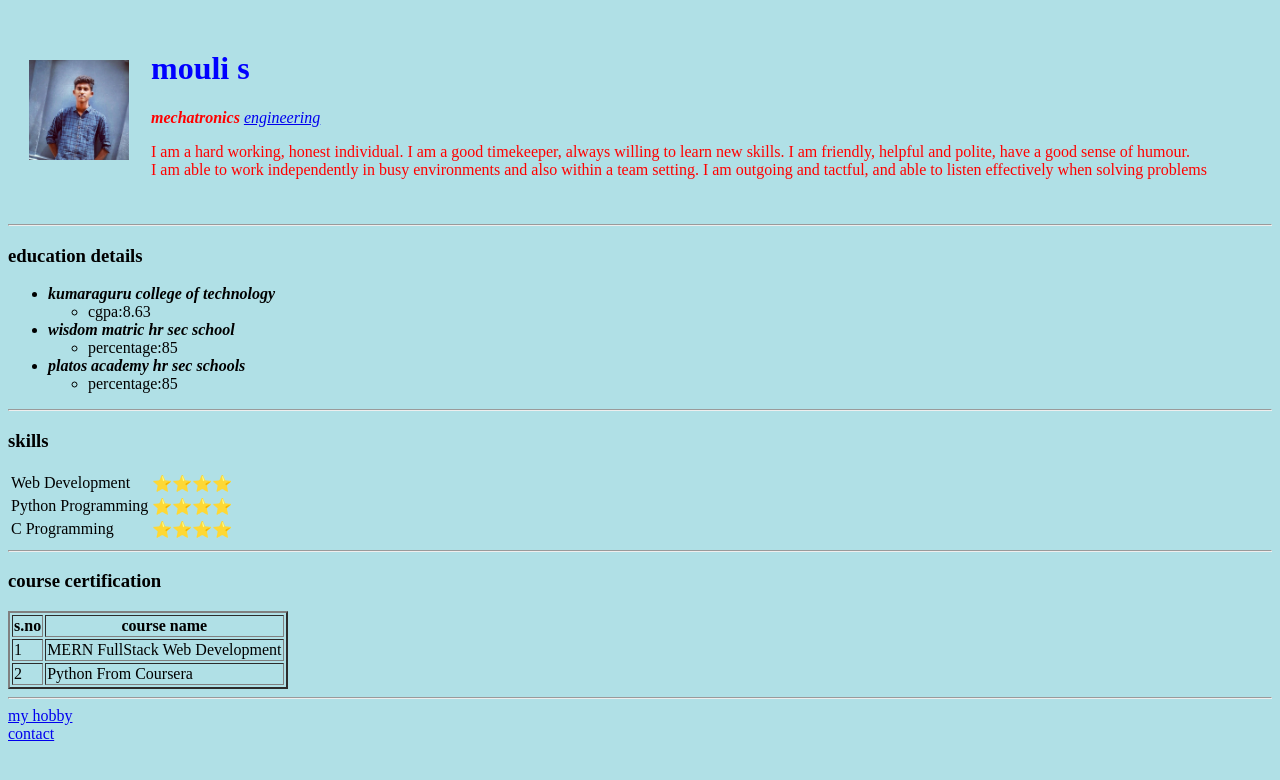
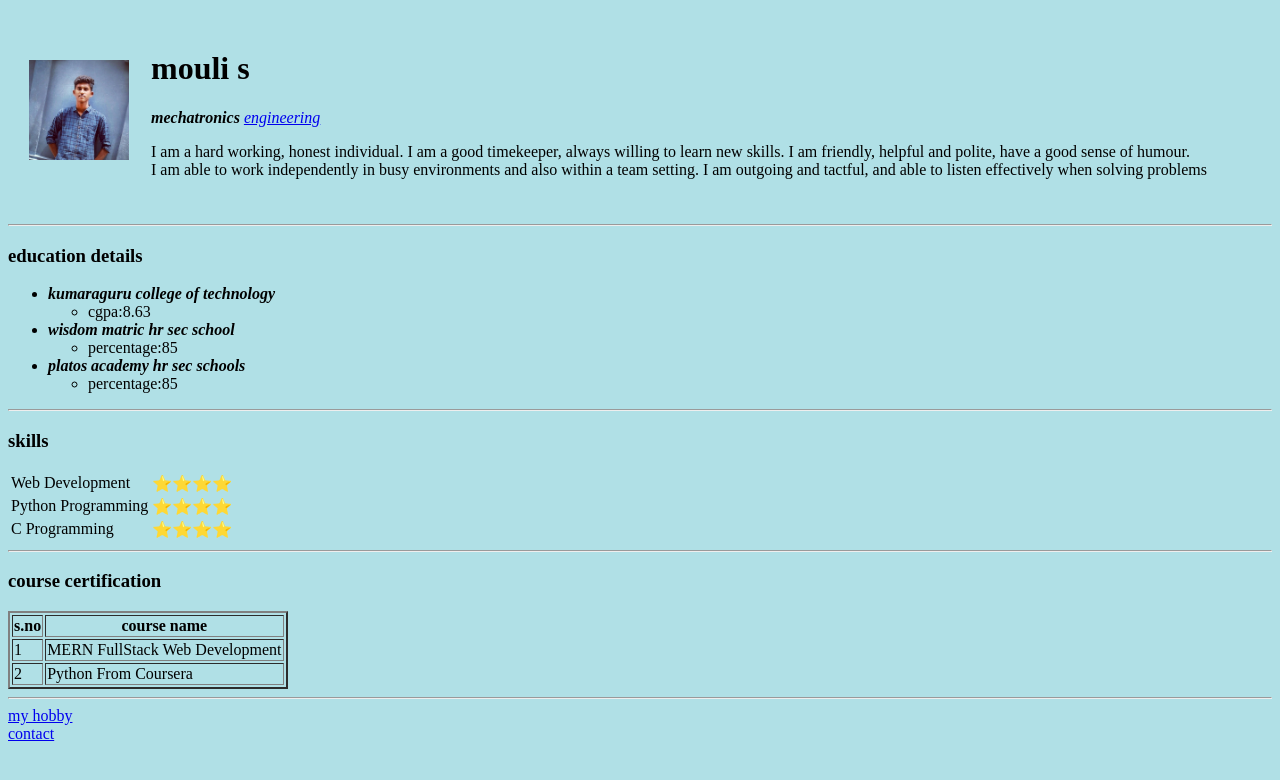
Before and after one commit to MouliSri/cv, a plain HTML site: page index.html in a window 1280 px wide. Drawn offline with Linux system fonts and the light colour scheme.

Commit message:
Update index.html

```diff
--- a/index.html
+++ b/index.html
@@ -7,8 +7,7 @@
   <title>mouli webpage</title>
   <style>
 body {background-color: powderblue;}
-h1   {color: blue;}
-p    {color: red;}
+
 </style>
 </head>
 
```
